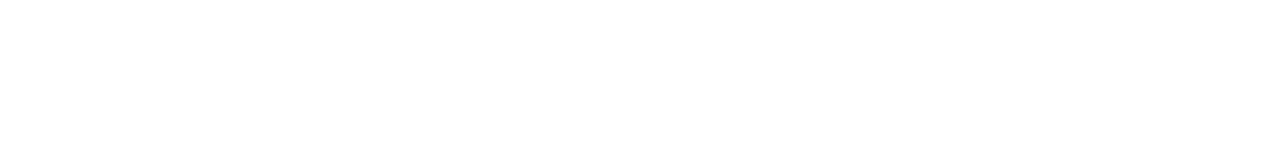
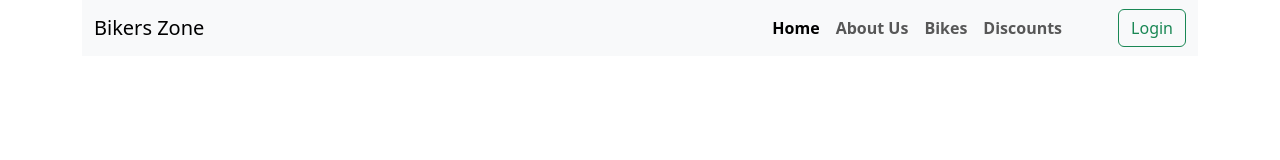
Before and after one commit to farhanthegreat/bikers-zone, a plain HTML site: page index.html in a window 1280 px wide. Drawn offline with nearby package versions, Linux system fonts and the light colour scheme.

Commit message:
navbar done

```diff
--- a/index.html
+++ b/index.html
@@ -8,9 +8,38 @@
     <!-- bootstrap -->
     <link href="https://cdn.jsdelivr.net/npm/bootstrap@5.3.0-alpha1/dist/css/bootstrap.min.css" rel="stylesheet" integrity="sha384-GLhlTQ8iRABdZLl6O3oVMWSktQOp6b7In1Zl3/Jr59b6EGGoI1aFkw7cmDA6j6gD" crossorigin="anonymous">
   </head>
-  <body>
+  <body class="container-lg">
     <!-- header  -->
    <header>
+    <!-- nav bar  -->
+    <nav class="navbar navbar-expand-lg bg-body-tertiary">
+        <div class="container-fluid">
+          <a class="navbar-brand" href="#">Bikers Zone</a>
+          <button class="navbar-toggler" type="button" data-bs-toggle="collapse" data-bs-target="#navbarSupportedContent" aria-controls="navbarSupportedContent" aria-expanded="false" aria-label="Toggle navigation">
+            <span class="navbar-toggler-icon"></span>
+          </button>
+          <div class="collapse navbar-collapse" id="navbarSupportedContent">
+            <ul class="navbar-nav ms-auto mb-2 mb-lg-0 fw-semibold">
+              <li class="nav-item">
+                <a class="nav-link active" aria-current="page" href="#">Home</a>
+              </li>
+              <li class="nav-item">
+                <a class="nav-link" href="#">About Us</a>
+              </li>
+              <li class="nav-item">
+                <a class="nav-link" href="#">Bikes</a>
+              </li>
+
+              <li class="nav-item">
+                <a class="nav-link" href="#">Discounts</a>
+              </li>
+            </ul>
+
+            <button class="ms-5 btn btn-outline-success" type="submit">Login</button>
+
+          </div>
+        </div>
+      </nav>
 
    </header>
 
```
